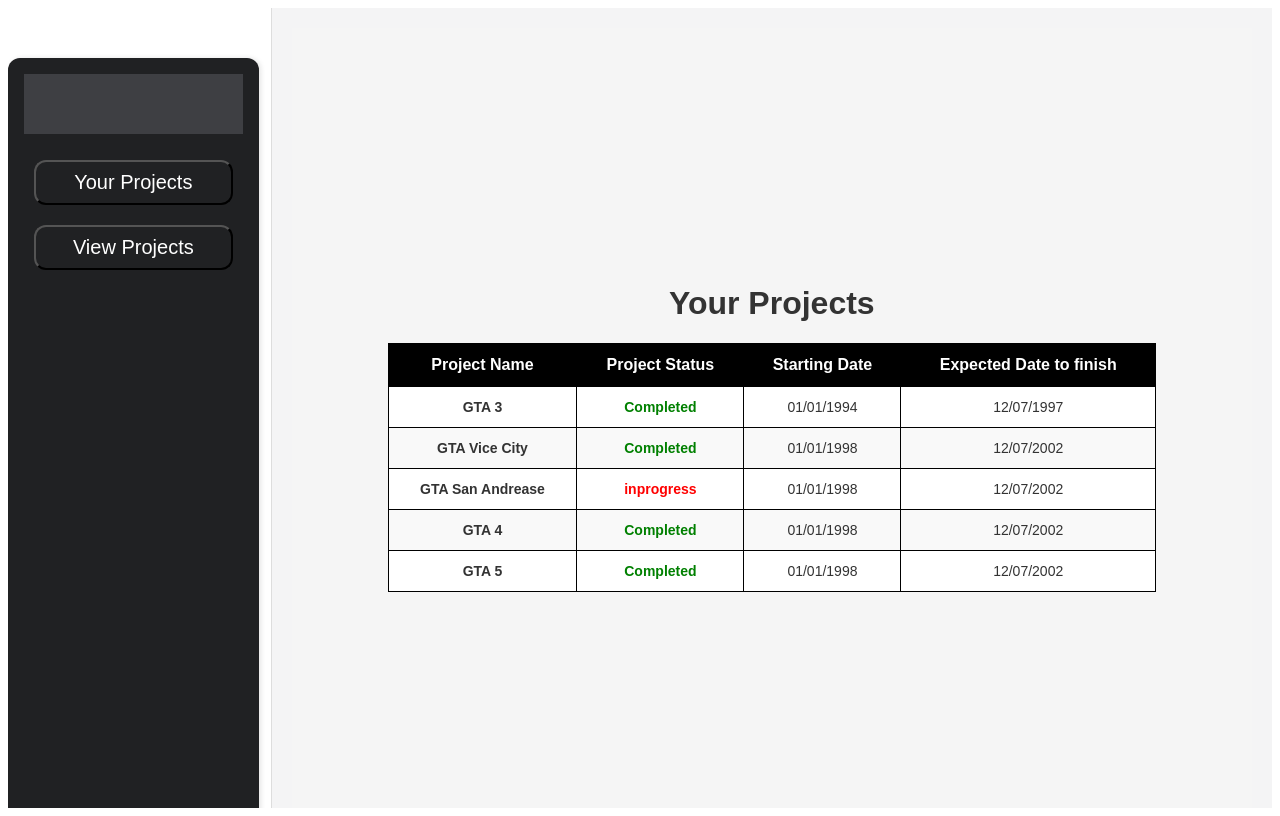
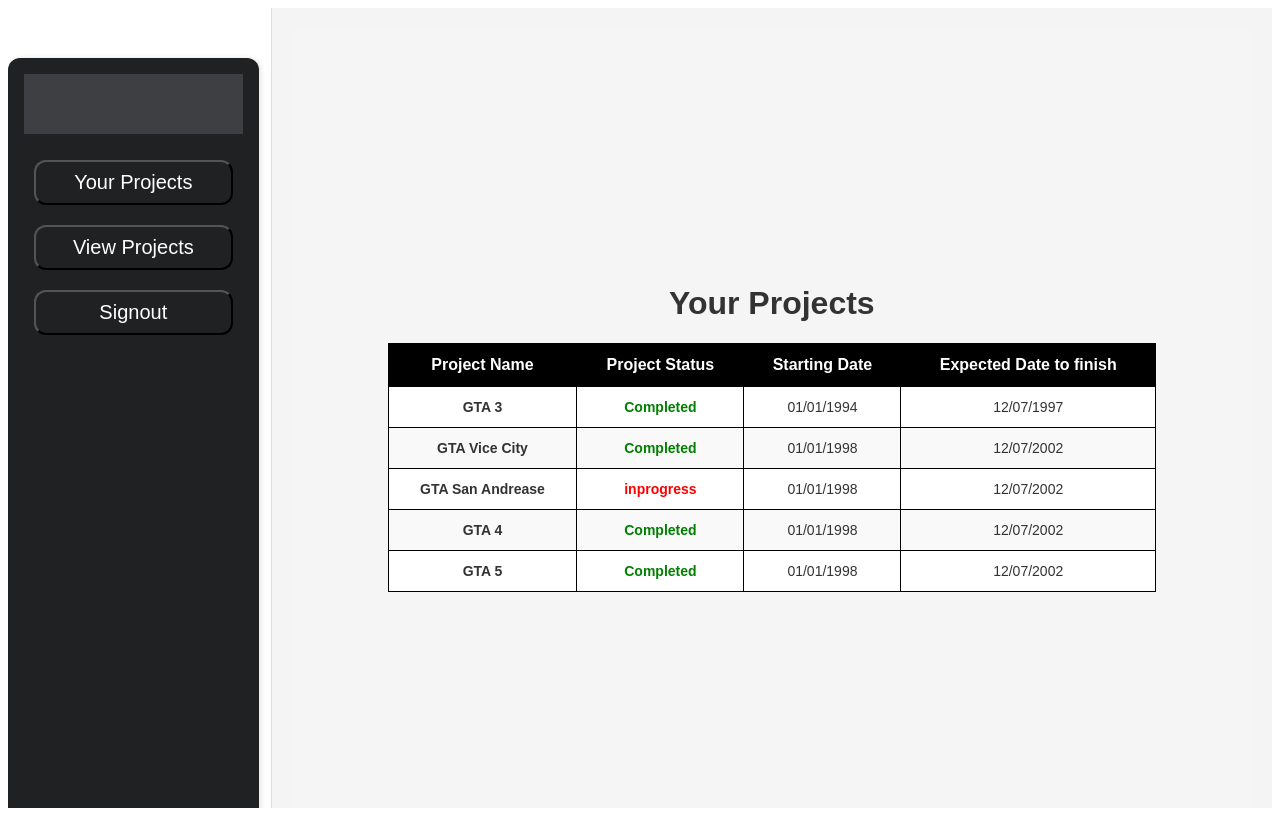
Before and after one commit to SairajRajput12/Project-Management-System-With-Role-Based-Functionality, a React (Vite) app: page /manager in a window 1280 px wide. Built offline with nearby package versions, Linux system fonts and the light colour scheme.

Commit message:
completed authentication part of the assignment

```diff
--- a/src/Components/Manager/ManagerDashBoard.jsx
+++ b/src/Components/Manager/ManagerDashBoard.jsx
@@ -6,6 +6,7 @@
 import Button from '../../UI/Button';
 import ManagerProjects from './ManagerProjects';
 import ViewManagerProjects from './ViewManagerProjects';
+import handleSignout from '../../util/signout';
 
 export default function ManagerDashBoard() {
     const [currentTab,setTab] = useState('your-project');
@@ -31,6 +32,7 @@
         <SideBoard>
           <Button onSubmit={() => setTab('your-projects')} className="project-button">Your Projects</Button>
           <Button onSubmit={() => setTab('sairaj-is-best')} className="project-button">View Projects</Button>
+          <Button className="project-button" onSubmit={handleSignout}>Signout</Button>
         </SideBoard>
         <ViewBoard>
             {content}
--- a/src/Components/User/UserDashBoard.jsx
+++ b/src/Components/User/UserDashBoard.jsx
@@ -5,6 +5,7 @@
 import Button from '../../UI/Button'
 import UserProjects from './UserProjects'
 import ViewUserProjects from './ViewUserProjects'
+import handleSignout from '../../util/signout'
 
 export default function UserDashBoard() {
   const [currentTab,setTab] = useState('your-project');
@@ -30,6 +31,7 @@
         <SideBoard>
           <Button onSubmit={() => setTab('user-projects')} className="project-button">Your Projects</Button>
           <Button onSubmit={() => setTab('sairaj-is-best')} className="project-button">View Projects</Button>
+          <Button className="project-button" onSubmit={handleSignout}>Signout</Button>
         </SideBoard>
         <ViewBoard>
             {content}
```
Also changed, not shown: 1 other file (tests, documents, lock files or other folders).
